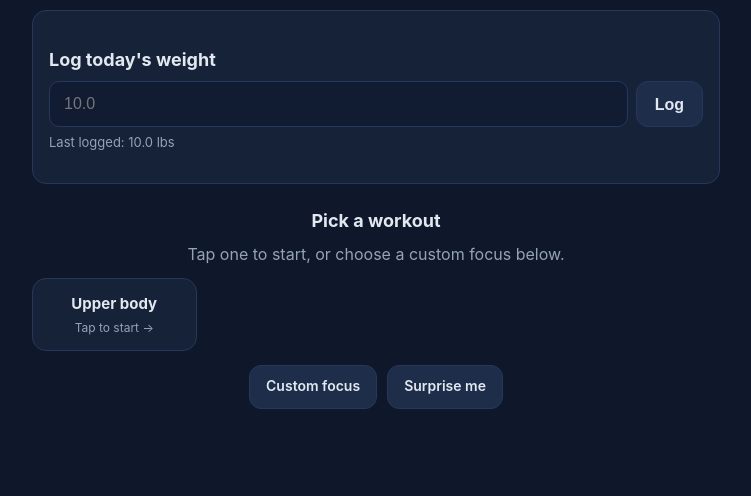
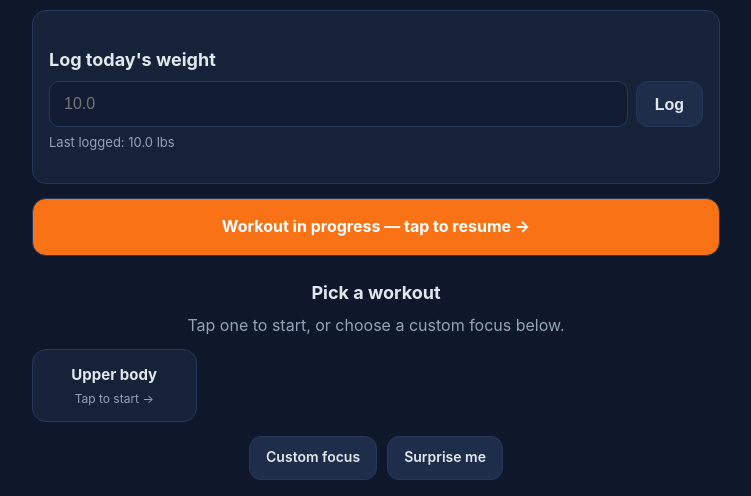
Before and after one commit to abwalker417/HomeFit, a Flask app: page / in a window 1280 px wide. Shown: the part 279-775 px from the top of the page, without its empty margins (264-1015 px from the left). Before the commit the page ends 688 px from the top, so only its background shows below. Run offline with Flask 3, Linux system fonts and the light colour scheme; the visitor is signed in with stand-in values (Sample User, id 1); tables that the repository leaves empty hold one stand-in row (values such as "Sample post"); data that the repository does not hold is empty.

Commit message:
Fix Sparky sync migration and add resume-workout banner
- Bump schema to v4; set sparky_sync=1 for all existing profiles so
  sync is restored to previous always-on behavior (users can opt out
  via profile settings)
- Show a "Workout in progress — tap to resume" banner on the dashboard
  whenever a workout is stored in session, so navigating away mid-workout
  no longer leaves users stranded

Co-Authored-By: Claude Sonnet 4.6 <noreply@anthropic.com>

```diff
--- a/app.py
+++ b/app.py
@@ -375,7 +375,8 @@ def index():
         stats["weight_progress_pct"] = min(100, max(0, round(done / span * 100)))
     else:
         stats["weight_progress_pct"] = 0
-    return render_template("dashboard.html", profile=profile, plan=plan, stats=stats)
+    return render_template("dashboard.html", profile=profile, plan=plan, stats=stats,
+                           has_active_workout=bool(session.get("today_workout")))
 
 
 @app.route("/onboarding", methods=["GET", "POST"])
--- a/database.py
+++ b/database.py
@@ -16,7 +16,7 @@ from typing import Optional
 
 from werkzeug.security import check_password_hash, generate_password_hash
 
-SCHEMA_VERSION = 3
+SCHEMA_VERSION = 4
 
 DB_PATH = Path(os.environ.get(
     "HOMEFIT_DB",
@@ -128,6 +128,10 @@ def init_db():
         _ensure_column(conn, "profile", "target_muscles", "TEXT NOT NULL DEFAULT '[]'")
         _ensure_column(conn, "profile", "preferred_equipment", "TEXT NOT NULL DEFAULT '[]'")
         _ensure_column(conn, "profile", "sparky_sync", "INTEGER NOT NULL DEFAULT 0")
+
+        # v4: existing profiles had sync always-on; restore that for any row still at 0
+        if version < 4 and _has_column(conn, "profile", "sparky_sync"):
+            conn.execute("UPDATE profile SET sparky_sync = 1 WHERE sparky_sync = 0")
 
         conn.execute("DELETE FROM schema_version")
         conn.execute("INSERT INTO schema_version (version) VALUES (?)", (SCHEMA_VERSION,))
--- a/templates/dashboard.html
+++ b/templates/dashboard.html
@@ -44,6 +44,12 @@
   <p id="weight-status" class="subtle"></p>
 </section>
 
+{% if has_active_workout %}
+<a href="{{ url_for('today_workout') }}" class="card" style="display:block; text-align:center; background:var(--accent); color:#fff; text-decoration:none; padding:16px; border-radius:var(--radius);">
+  <strong>Workout in progress — tap to resume →</strong>
+</a>
+{% endif %}
+
 <section style="text-align: center;">
   <h2 class="section-title">Pick a workout</h2>
   <p class="subtle" style="margin: 4px 0 12px;">Tap one to start, or choose a custom focus below.</p>
```
